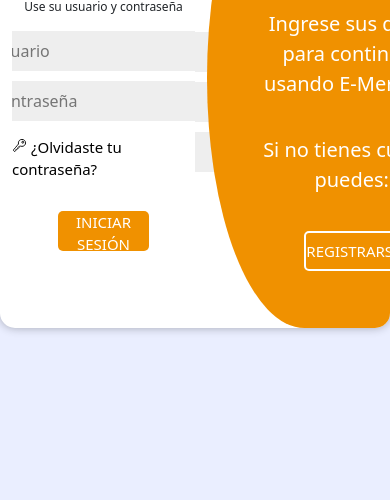
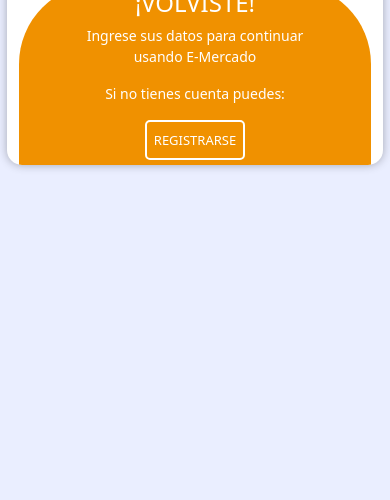
Before and after one commit to arts-str/workspace-inicial, a plain HTML site: page login.html in a window 390 px wide. Shown: the part 344-844 px from the top of the page. Drawn offline with nearby package versions, Linux system fonts and the light colour scheme.

Commit message:
responsive-login

```diff
--- a/css/styles-login.css
+++ b/css/styles-login.css
@@ -175,3 +175,144 @@
 .container.toggle .welcome-sign-up {
     transform: translateX(-100%);
 }
+
+/*TABLET (768px - 1024px)*/
+@media (min-width: 768px) and (max-width: 1024px) {
+  body {
+    height: auto;
+    padding: 150px;
+  }
+
+  .container {
+    width: 90%;
+    max-width: 700px;
+    flex-direction: column;
+    height: auto;
+  }
+
+  .container-form {
+    width: 100%;
+    padding: 30px 30px;
+  }
+
+  .container-welcome {
+    position: relative;
+    width: 100%;
+    height: auto;
+    transform: translateX(0) !important;
+    border-radius: 0;
+  }
+
+  .container-welcome .welcome {
+    position: relative;
+    transform: translateX(0) !important;
+    padding: 20px;
+    text-align: center;
+  }
+}
+
+/* pantalla de celulares hasta 768px */
+@media (max-width: 767px) {
+  body {
+    height: auto;
+    display: flex;
+    padding: 3px;
+  }
+
+  .container {
+    width: 98%;
+    flex-direction: column;
+    height: auto;
+  }
+
+  .container-form {
+    width: 100%;
+    padding: 10px;
+    height: auto;
+    display: block;
+  }
+
+  .container-form h2 {
+    font-size: 20px;
+    padding-top: 10px;
+  }
+
+  .container-welcome h3 {
+    font-size: 24px;
+  }
+
+  .container-welcome p {
+    font-size: 14px;
+  }
+
+  .container-welcome,
+  .container-welcome{
+    position: relative;
+    width: 100%;
+    height: 90%;
+    border-radius: 0;
+    transform: translateX(0) !important;
+    text-align: center;
+    padding: 5px;
+  }
+
+  .container-welcome .button {
+    font-size: 13px;
+    width: 100px;
+  }
+}
+
+
+/* TABLET & MOBILE FIX (para que desaparezcan las card y elimine transición a hasta los 1024px)*/
+@media (max-width: 1024px) {
+
+    .container {
+    flex-direction: column;
+    height: auto;
+      }
+
+  .container-welcome {
+    position:relative;
+    width: 100%;
+    height: auto;
+    border-radius: 80px 80px 0 0 !important;
+    transform: none !important;
+    display: flex;
+    justify-content: center;
+    align-items: center;
+  }
+
+  .container-welcome .welcome {
+    position:relative;
+    width: 100%;
+    text-align: center;
+    transform: none !important;
+
+  }
+/* este bloque es para ocultar todos los form, mensajes y que no se hagan transiciones que esten definidas previamente*/
+  .sign-in,
+  .sign-up,
+  .welcome-sign-in,
+  .welcome-sign-up {
+    display: none !important;
+    transform: none !important;
+    transition: none !important;
+    width: 100%;
+  }
+/* para que cuando el contenedor no tenga la clase toggle se interprete que tiene que mostrar el sign_in y welcome-sig-up solamente */
+  .container:not(.toggle) .sign-in {
+    display: flex !important;
+  }
+
+  .container:not(.toggle) .welcome-sign-up {
+    display: block !important;
+  }
+/* aca interpreta lo contrario al bloque anterior, para mostrar sign-up y welcome-sign-in*/
+  .container.toggle .sign-up {
+    display: flex !important;
+  }
+
+  .container.toggle .welcome-sign-in {
+    display: block !important;
+  }
+}
--- a/login.html
+++ b/login.html
@@ -66,7 +66,7 @@
     <div class="container-welcome">
       <!-- CAMBIAR DE INICIO DE SESIÓN A REGISTRO -->
       <div class="welcome-sign-up welcome">
-        <h3>¡VOLVISTE :3!</h3>
+        <h3>¡VOLVISTE!</h3>
         <p>Ingrese sus datos para continuar usando E-Mercado</p>
         <p>Si no tienes cuenta puedes:</p>
         <button class="button" id="btn-sign-in">REGISTRARSE</button>
```
